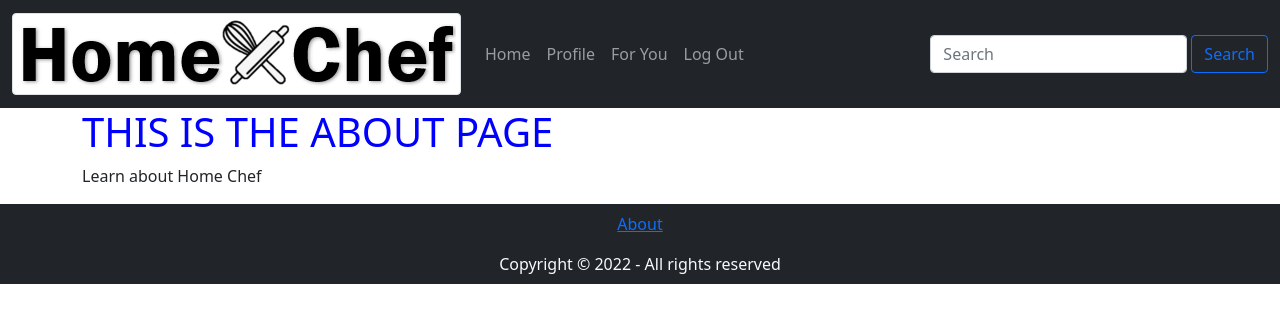
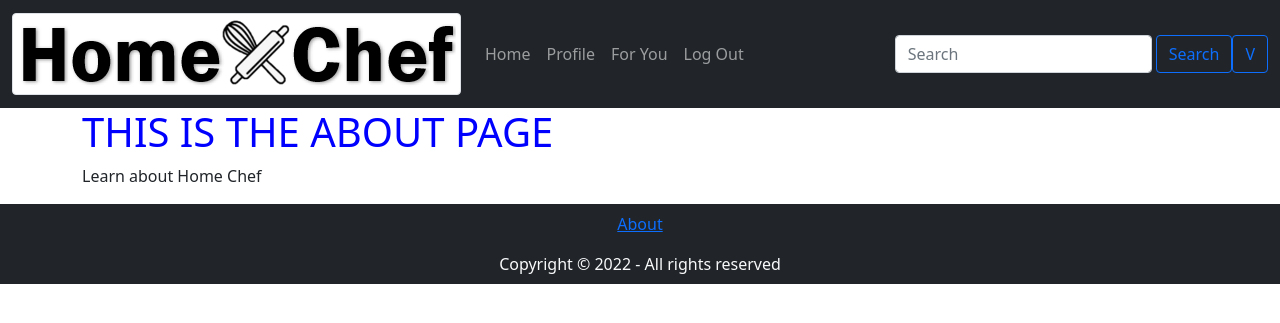
Before and after one commit to Tia-Vang/Capstone, a Django app: page /about/ in a window 1280 px wide. Shown: the top 323 px of the page. Run offline with Django 4.2, Linux system fonts and the light colour scheme; a user stored in the database is signed in; some libraries are stand-ins or nearby versions.

Commit message:
added advanced search button

```diff
--- a/templates/base_layout.html
+++ b/templates/base_layout.html
@@ -64,6 +64,7 @@
                 <form class="d-flex" method="get">
                     <input class="form-control me-1" type="search" name="query" placeholder="Search" aria-label="Search">
                     <button class="btn btn-outline-primary" type="submit">Search</button>
+                    <button class="btn btn-outline-primary" type="submit">V</button>
                   </form>
                   {% endif %}
               </div>
```
